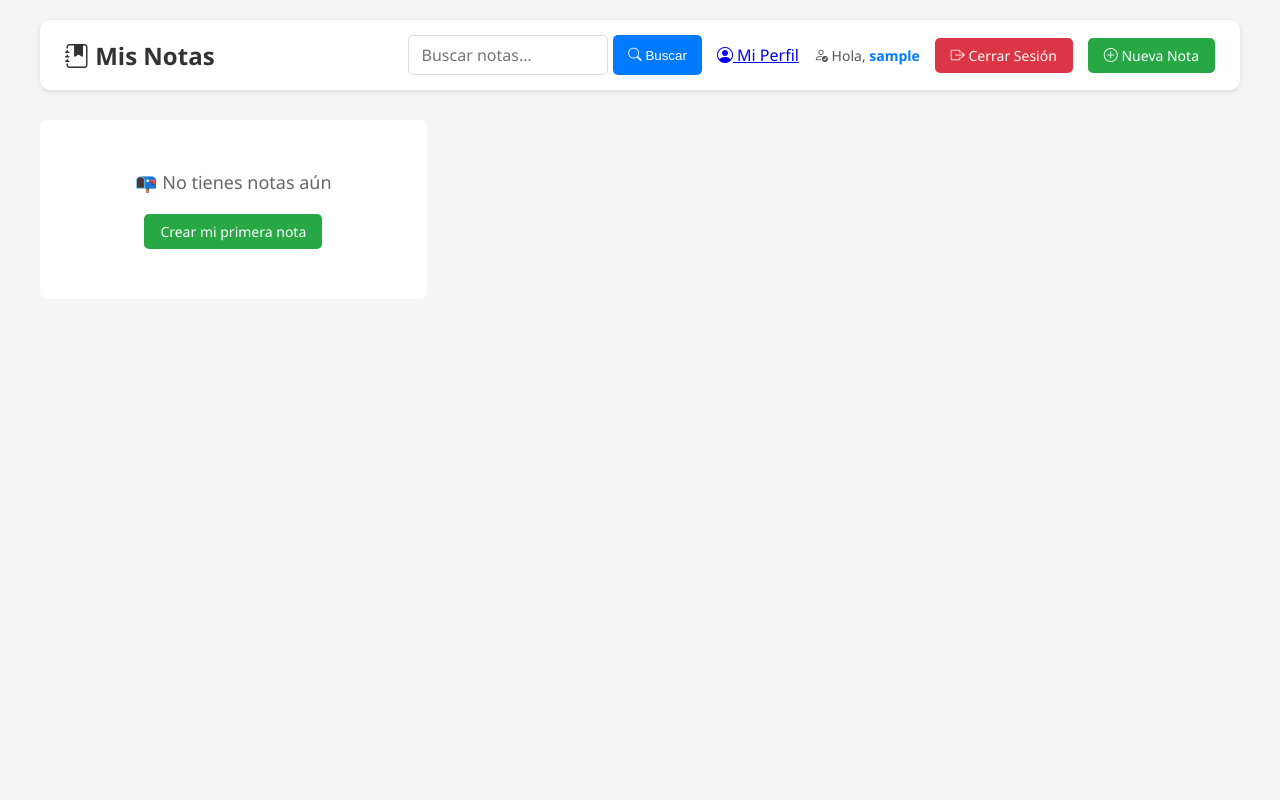
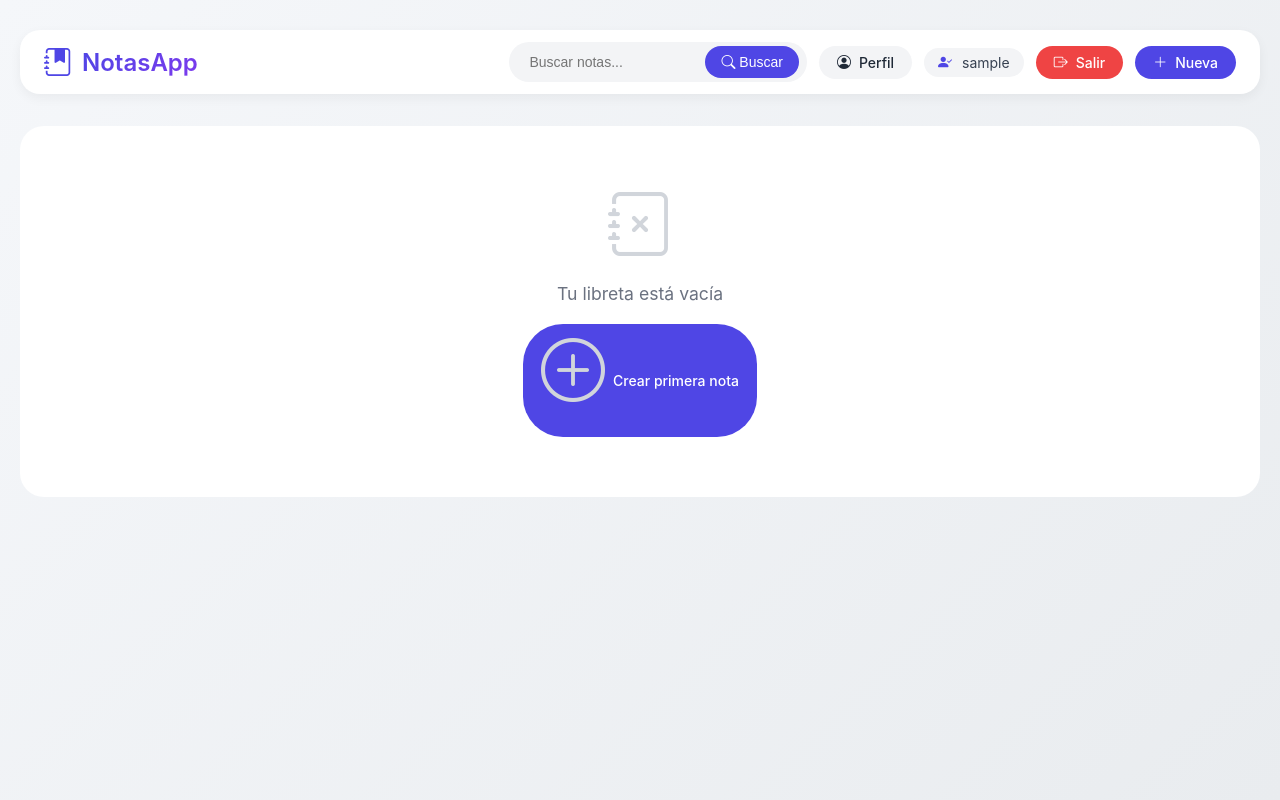
Before and after one commit to Rannie2005/crud-django-gitflow, a Django app: page / in a window 1280 px wide. Run offline with Django 5.2, Linux system fonts and the light colour scheme; the visitor is signed in with stand-in values (Sample User, id 1); data that the repository does not hold is empty.

Commit message:
feat: Rediseño moderno de la aplicación

```diff
--- a/notas/templates/notas/base.html
+++ b/notas/templates/notas/base.html
@@ -13,295 +13,369 @@
         }
 
         body {
-            font-family: 'Segoe UI', Tahoma, Geneva, Verdana, sans-serif;
-            background: #f5f5f5;
-            padding: 20px;
+            font-family: 'Inter', -apple-system, BlinkMacSystemFont, 'Segoe UI', Roboto, sans-serif;
+            background: linear-gradient(135deg, #f5f7fa 0%, #e9ecef 100%);
+            min-height: 100vh;
+            padding: 30px 20px;
         }
 
         .container {
-            max-width: 1200px;
+            max-width: 1280px;
             margin: 0 auto;
         }
 
-        .nav {
+        /* Header / Navbar */
+        .navbar {
             background: white;
-            padding: 15px 25px;
-            border-radius: 10px;
-            margin-bottom: 30px;
+            border-radius: 20px;
+            padding: 12px 24px;
+            margin-bottom: 32px;
+            box-shadow: 0 4px 12px rgba(0, 0, 0, 0.05);
             display: flex;
+            flex-wrap: wrap;
             justify-content: space-between;
             align-items: center;
-            box-shadow: 0 2px 5px rgba(0,0,0,0.1);
+            gap: 15px;
         }
 
-        .nav h1 {
-            margin: 0;
-            font-size: 24px;
-            color: #333;
+        .logo {
+            display: flex;
+            align-items: center;
+            gap: 10px;
         }
 
-        .nav-buttons {
-            display: flex;
-            gap: 15px;
-            align-items: center;
+        .logo i {
+            font-size: 28px;
+            color: #4f46e5;
         }
 
-        .user-welcome {
-            color: #555;
-            font-size: 14px;
+        .logo h1 {
+            font-size: 1.5rem;
+            font-weight: 600;
+            background: linear-gradient(135deg, #4f46e5, #7c3aed);
+            -webkit-background-clip: text;
+            -webkit-text-fill-color: transparent;
+            background-clip: text;
         }
 
-        .user-welcome strong {
-            color: #007bff;
+        .nav-links {
+            display: flex;
+            align-items: center;
+            gap: 12px;
+            flex-wrap: wrap;
         }
 
-        .btn-nueva {
-            display: inline-block;
-            background: #28a745;
+        /* Search form */
+        .search-form {
+            display: flex;
+            gap: 8px;
+            background: #f3f4f6;
+            padding: 4px 8px;
+            border-radius: 40px;
+        }
+
+        .search-form input {
+            background: transparent;
+            border: none;
+            padding: 8px 12px;
+            font-size: 14px;
+            width: 180px;
+            outline: none;
+        }
+
+        .search-form button {
+            background: #4f46e5;
+            border: none;
             color: white;
             padding: 8px 16px;
-            text-decoration: none;
-            border-radius: 5px;
-            border: none;
+            border-radius: 40px;
             cursor: pointer;
             font-size: 14px;
+            transition: background 0.2s;
         }
 
-        .btn-nueva:hover {
-            background: #218838;
+        .search-form button:hover {
+            background: #4338ca;
         }
 
-        .btn-editar {
-            background: #ffc107;
-            color: #333;
-            padding: 5px 10px;
+        .clear-btn {
+            background: #9ca3af;
+            padding: 8px 16px;
+            border-radius: 40px;
+            color: white;
             text-decoration: none;
-            border-radius: 3px;
             font-size: 14px;
+            transition: background 0.2s;
         }
 
-        .btn-editar:hover {
-            background: #e0a800;
+        .clear-btn:hover {
+            background: #6b7280;
         }
 
-        .btn-eliminar {
-            background: #dc3545;
-            color: white;
-            padding: 5px 10px;
-            border: none;
-            border-radius: 3px;
-            cursor: pointer;
+        /* Buttons */
+        .btn-outline {
+            padding: 8px 18px;
+            border-radius: 40px;
+            text-decoration: none;
             font-size: 14px;
+            font-weight: 500;
+            transition: all 0.2s;
+            display: inline-flex;
+            align-items: center;
+            gap: 8px;
         }
 
-        .btn-eliminar:hover {
-            background: #c82333;
+        .btn-primary {
+            background: #4f46e5;
+            color: white;
         }
 
-        .btn-guardar {
-            background: #007bff;
-            color: white;
-            padding: 10px 20px;
-            border: none;
-            border-radius: 5px;
-            cursor: pointer;
+        .btn-primary:hover {
+            background: #4338ca;
+            transform: translateY(-2px);
         }
 
-        .btn-guardar:hover {
-            background: #0056b3;
+        .btn-secondary {
+            background: #f3f4f6;
+            color: #1f2937;
         }
 
-        .btn-cancelar {
-            background: #6c757d;
-            color: white;
-            padding: 10px 20px;
-            text-decoration: none;
-            border-radius: 5px;
-            margin-left: 10px;
+        .btn-secondary:hover {
+            background: #e5e7eb;
         }
 
-        .btn-cancelar:hover {
-            background: #5a6268;
+        .btn-danger {
+            background: #ef4444;
+            color: white;
         }
 
-        .btn-login-header {
-            background: #007bff;
-            color: white;
-            padding: 8px 16px;
-            text-decoration: none;
-            border-radius: 5px;
-            font-size: 14px;
+        .btn-danger:hover {
+            background: #dc2626;
         }
 
-        .btn-login-header:hover {
-            background: #0056b3;
+        .btn-warning {
+            background: #f59e0b;
+            color: white;
         }
 
-        .btn-registro-header {
-            background: #28a745;
-            color: white;
-            padding: 8px 16px;
-            text-decoration: none;
-            border-radius: 5px;
-            font-size: 14px;
+        .btn-warning:hover {
+            background: #d97706;
         }
 
-        .btn-registro-header:hover {
-            background: #218838;
+        .user-greeting {
+            background: #f3f4f6;
+            padding: 6px 14px;
+            border-radius: 40px;
+            font-size: 14px;
+            color: #374151;
         }
 
-        .btn-logout {
-            background: #dc3545;
-            color: white;
-            padding: 8px 16px;
-            text-decoration: none;
-            border-radius: 5px;
-            font-size: 14px;
+        .user-greeting i {
+            color: #4f46e5;
+            margin-right: 6px;
         }
 
-        .btn-logout:hover {
-            background: #c82333;
-        }
-
+        /* Cards Grid */
         .notas-grid {
             display: grid;
-            grid-template-columns: repeat(auto-fill, minmax(350px, 1fr));
-            gap: 20px;
+            grid-template-columns: repeat(auto-fill, minmax(340px, 1fr));
+            gap: 24px;
         }
 
         .nota-card {
             background: white;
-            border-radius: 8px;
+            border-radius: 20px;
             padding: 20px;
-            box-shadow: 0 2px 5px rgba(0,0,0,0.1);
+            box-shadow: 0 4px 12px rgba(0, 0, 0, 0.05);
+            transition: all 0.3s ease;
+            display: flex;
+            flex-direction: column;
+            height: 100%;
+            border: 1px solid rgba(0,0,0,0.03);
         }
 
-        .nota-card h3 {
-            color: #007bff;
-            margin-bottom: 10px;
+        .nota-card:hover {
+            transform: translateY(-4px);
+            box-shadow: 0 12px 24px rgba(0, 0, 0, 0.1);
         }
 
-        .nota-card p {
-            color: #666;
-            margin: 10px 0;
-            line-height: 1.5;
+        .nota-titulo {
+            font-size: 1.25rem;
+            font-weight: 600;
+            color: #1f2937;
+            margin-bottom: 12px;
+            display: flex;
+            align-items: center;
+            gap: 8px;
+            border-left: 4px solid #4f46e5;
+            padding-left: 12px;
         }
 
-        .nota-card small {
-            color: #999;
-            font-size: 12px;
-            display: block;
-            margin-top: 10px;
+        .nota-titulo i {
+            color: #4f46e5;
+            font-size: 1.2rem;
         }
 
-        .acciones {
-            margin-top: 15px;
-            display: flex;
-            gap: 10px;
+        .nota-contenido {
+            color: #6b7280;
+            line-height: 1.6;
+            margin-bottom: 16px;
+            flex: 1;
         }
 
-        form {
-            background: white;
-            padding: 30px;
-            border-radius: 8px;
-            max-width: 600px;
-            margin: 0 auto;
-            box-shadow: 0 2px 5px rgba(0,0,0,0.1);
+        .nota-meta {
+            font-size: 12px;
+            color: #9ca3af;
+            display: flex;
+            align-items: center;
+            gap: 6px;
+            margin-bottom: 16px;
+            padding-top: 12px;
+            border-top: 1px solid #f3f4f6;
         }
 
-        .form-group {
+        .nota-acciones {
+            display: flex;
+            gap: 12px;
+            justify-content: flex-end;
+        }
+
+        .nota-acciones a, .nota-acciones button {
+            padding: 6px 14px;
+            border-radius: 30px;
+            font-size: 13px;
+            text-decoration: none;
+            display: inline-flex;
+            align-items: center;
+            gap: 6px;
+            cursor: pointer;
+            border: none;
+            transition: all 0.2s;
+        }
+
+        .edit-btn {
+            background: #f3f4f6;
+            color: #4f46e5;
+        }
+
+        .edit-btn:hover {
+            background: #e5e7eb;
+            transform: scale(1.02);
+        }
+
+        .delete-btn {
+            background: #fee2e2;
+            color: #dc2626;
+        }
+
+        .delete-btn:hover {
+            background: #fecaca;
+        }
+
+        /* Empty State */
+        .empty-state {
+            text-align: center;
+            padding: 60px 30px;
+            background: white;
+            border-radius: 24px;
+            grid-column: 1 / -1;
+        }
+
+        .empty-state i {
+            font-size: 64px;
+            color: #d1d5db;
+            margin-bottom: 20px;
+            display: block;
+        }
+
+        .empty-state p {
+            color: #6b7280;
+            font-size: 1.1rem;
             margin-bottom: 20px;
         }
 
-        label {
-            display: block;
-            margin-bottom: 8px;
-            font-weight: bold;
-            color: #333;
+        /* Messages */
+        .alert {
+            padding: 14px 20px;
+            border-radius: 16px;
+            margin-bottom: 24px;
+            display: flex;
+            align-items: center;
+            gap: 12px;
         }
 
-        input, textarea {
-            width: 100%;
-            padding: 10px;
-            border: 1px solid #ddd;
-            border-radius: 4px;
-            font-size: 16px;
-            font-family: inherit;
+        .alert-success {
+            background: #d1fae5;
+            color: #065f46;
         }
 
-        input:focus, textarea:focus {
-            outline: none;
-            border-color: #007bff;
+        .alert-error {
+            background: #fee2e2;
+            color: #991b1b;
         }
 
-        .messages {
-            background: #d4edda;
-            color: #155724;
-            padding: 12px;
-            border-radius: 4px;
-            margin-bottom: 20px;
-            border: 1px solid #c3e6cb;
+        /* Responsive */
+        @media (max-width: 768px) {
+            .navbar {
+                flex-direction: column;
+                align-items: stretch;
             }
 
-        .error-message {
-            background: #f8d7da;
-            color: #721c24;
-            padding: 12px;
-            border-radius: 4px;
-            margin-bottom: 20px;
-            border: 1px solid #f5c6cb;
+            .nav-links {
+                justify-content: center;
             }
 
-        .empty-state {
-            text-align: center;
-            padding: 50px;
-            background: white;
-            border-radius: 8px;
-            color: #666;
+            .search-form {
+                width: 100%;
             }
 
-        .empty-state p {
-            margin-bottom: 20px;
-            font-size: 18px;
+            .search-form input {
+                flex: 1;
+            }
         }
     </style>
 </head>
 <body>
     <div class="container">
-        <!-- Barra de navegación -->
-            <div class="nav">
-                <h1><i class="bi bi-journal-bookmark-fill"></i> Mis Notas</h1>
-                <div class="nav-buttons">
+        <!-- Navbar -->
+        <div class="navbar">
+            <div class="logo">
+                <i class="bi bi-journal-bookmark-fill"></i>
+                <h1>NotasApp</h1>
+            </div>
+
+            <div class="nav-links">
                 {% if user.is_authenticated %}
-                        <form method="get" action="{% url 'lista_notas' %}" style="margin: 0; padding: 0; background: none; box-shadow: none; display: flex; gap: 5px;">
-                            <input type="text" name="q" value="{{ query|default:'' }}" placeholder=" Buscar notas..." style="width: 200px; padding: 8px; margin: 0; border: 1px solid #ddd; border-radius: 5px;">
-                            <button type="submit" style="background: #007bff; color: white; padding: 8px 15px; border: none; border-radius: 5px; cursor: pointer;"><i class="bi bi-search"></i> Buscar</button>
+                    <form method="get" action="{% url 'lista_notas' %}" class="search-form">
+                        <input type="text" name="q" value="{{ query|default:'' }}" placeholder="Buscar notas...">
+                        <button type="submit"><i class="bi bi-search"></i> Buscar</button>
                         {% if query %}
-                                <a href="{% url 'lista_notas' %}" style="background: #6c757d; color: white; padding: 8px 15px; text-decoration: none; border-radius: 5px;"><i class="bi bi-x-circle"></i> Limpiar</a>
+                            <a href="{% url 'lista_notas' %}" class="clear-btn"><i class="bi bi-x-lg"></i> Limpiar</a>
                         {% endif %}
                     </form>
 
-                        <a href="{% url 'perfil' %}" class="btn-perfil"><i class="bi bi-person-circle"></i> Mi Perfil</a>
-                        <span class="user-welcome"><i class="bi bi-person-check"></i> Hola, <strong>{{ user.username }}</strong></span>
-                        <a href="{% url 'logout' %}" class="btn-logout"><i class="bi bi-box-arrow-right"></i> Cerrar Sesión</a>
-                        <a href="{% url 'crear_nota' %}" class="btn-nueva"><i class="bi bi-plus-circle"></i> Nueva Nota</a>
+                    <a href="{% url 'perfil' %}" class="btn-outline btn-secondary"><i class="bi bi-person-circle"></i> Perfil</a>
+                    <span class="user-greeting"><i class="bi bi-person-check-fill"></i> {{ user.username }}</span>
+                    <a href="{% url 'logout' %}" class="btn-outline btn-danger"><i class="bi bi-box-arrow-right"></i> Salir</a>
+                    <a href="{% url 'crear_nota' %}" class="btn-outline btn-primary"><i class="bi bi-plus-lg"></i> Nueva</a>
                 {% else %}
-                        <a href="{% url 'login' %}" class="btn-login-header"><i class="bi bi-box-arrow-in-right"></i> Iniciar Sesión</a>
-                        <a href="{% url 'registro' %}" class="btn-registro-header"><i class="bi bi-person-plus"></i> Registrarse</a>
+                    <a href="{% url 'login' %}" class="btn-outline btn-primary"><i class="bi bi-box-arrow-in-right"></i> Iniciar</a>
+                    <a href="{% url 'registro' %}" class="btn-outline btn-secondary"><i class="bi bi-person-plus"></i> Registrarse</a>
                 {% endif %}
             </div>
         </div>
 
-        <!-- Mensajes -->
+        <!-- Messages -->
         {% if messages %}
-        <div class="messages">
             {% for message in messages %}
+                <div class="alert alert-{% if message.tags == 'error' %}error{% else %}success{% endif %}">
+                    <i class="bi bi-{% if message.tags == 'error' %}exclamation-triangle-fill{% else %}check-circle-fill{% endif %}"></i>
                     {{ message }}
+                </div>
             {% endfor %}
-        </div>
         {% endif %}
 
-
+        <!-- Content -->
         {% block content %}
         {% endblock %}
     </div>
--- a/notas/templates/notas/lista_notas.html
+++ b/notas/templates/notas/lista_notas.html
@@ -4,25 +4,32 @@
 <div class="notas-grid">
     {% for nota in notas %}
     <div class="nota-card">
-        <h3>{{ nota.titulo }}</h3>
-        <p>{{ nota.contenido|truncatewords:30 }}</p>
-        <small>📅 Creada: {{ nota.fecha_creacion|date:"d/m/Y H:i" }}</small>
-        <div class="acciones">
-            <a href="{% url 'editar_nota' nota.id %}" class="btn-editar">✏️ Editar</a>
-            <form method="post" action="{% url 'eliminar_nota' nota.id %}" style="display: inline; padding: 0; box-shadow: none;">
+        <div class="nota-titulo">
+            <i class="bi bi-sticky-fill"></i> {{ nota.titulo }}
+        </div>
+        <div class="nota-contenido">
+            <p>{{ nota.contenido|truncatewords:30 }}</p>
+        </div>
+        <div class="nota-meta">
+            <i class="bi bi-calendar3"></i> {{ nota.fecha_creacion|date:"d/m/Y H:i" }}
+        </div>
+        <div class="nota-acciones">
+            <a href="{% url 'editar_nota' nota.id %}" class="edit-btn"><i class="bi bi-pencil"></i> Editar</a>
+            <form method="post" action="{% url 'eliminar_nota' nota.id %}" style="display: inline;">
                 {% csrf_token %}
-                <button type="submit" class="btn-eliminar" onclick="return confirm('¿Estás seguro de eliminar esta nota?')">🗑️ Eliminar</button>
+                <button type="submit" class="delete-btn" onclick="return confirm('¿Eliminar esta nota?')"><i class="bi bi-trash"></i> Eliminar</button>
             </form>
         </div>
     </div>
     {% empty %}
     <div class="empty-state">
+        <i class="bi bi-journal-x"></i>
         {% if query %}
-            <p>🔍 No se encontraron notas que coincidan con "{{ query }}"</p>
-            <a href="{% url 'lista_notas' %}" class="btn-nueva">Ver todas las notas</a>
+            <p>No se encontraron notas para "<strong>{{ query }}</strong>"</p>
+            <a href="{% url 'lista_notas' %}" class="btn-outline btn-primary"><i class="bi bi-arrow-left"></i> Ver todas</a>
         {% else %}
-            <p>📭 No tienes notas aún</p>
-            <a href="{% url 'crear_nota' %}" class="btn-nueva">Crear mi primera nota</a>
+            <p>Tu libreta está vacía</p>
+            <a href="{% url 'crear_nota' %}" class="btn-outline btn-primary"><i class="bi bi-plus-circle"></i> Crear primera nota</a>
         {% endif %}
     </div>
     {% endfor %}
```
Lines whose indentation alone changed are shown as unchanged.
